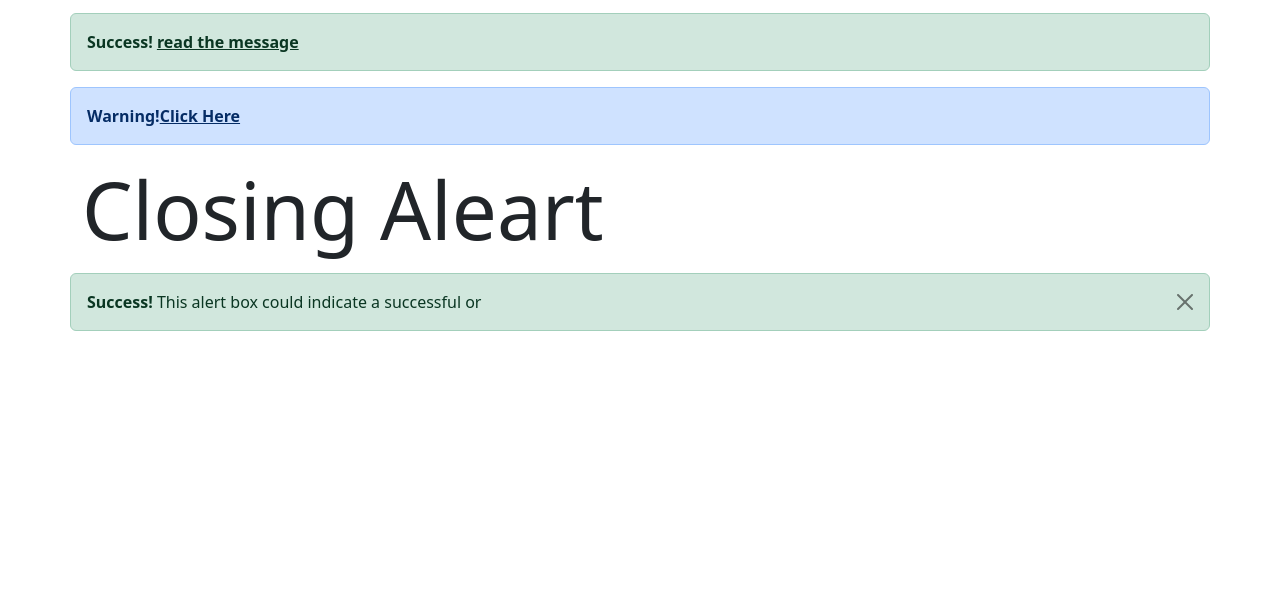
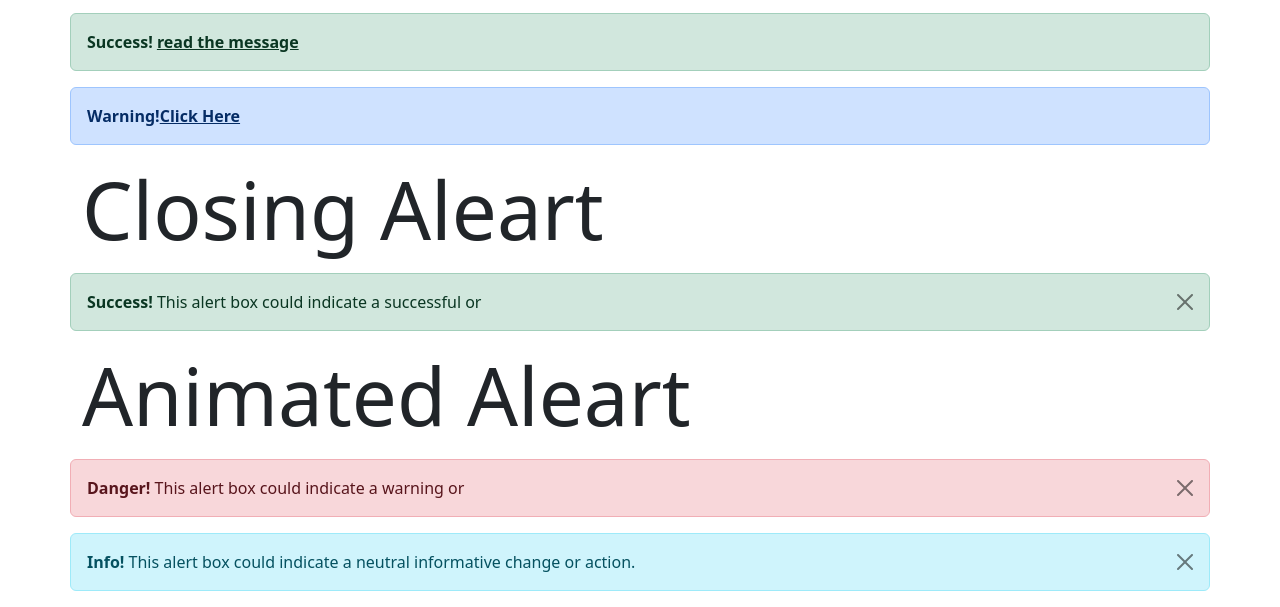
Before and after one commit to Hasib2202/Bootstrap_5, a plain HTML site: page Bootstrap Learning/BS5Aleart.html in a window 1280 px wide. Shown: the part 733-1340 px from the top of the page. Before the commit the page ends 1080 px from the top, so only its background shows below. Drawn offline with nearby package versions, Linux system fonts and the light colour scheme.

Commit message:
Update BS5Aleart.html

```diff
--- a/Bootstrap Learning/BS5Aleart.html
+++ b/Bootstrap Learning/BS5Aleart.html
@@ -63,6 +63,20 @@
         <strong>Success!</strong> This alert box could indicate a successful or
     </div>
 
+    <div class="container">
+        <p class="display-1">Animated Aleart</p>
+    </div>
+
+    <div class="container alert alert-danger alert-dismissible fade show">
+        <button type="button" class="btn-close" data-bs-dismiss="alert"></button>
+        <strong>Danger!</strong> This alert box could indicate a warning or
+    </div>
+
+    <div class="alert alert-info alert-dismissible fade show container">
+        <button type="button" class="btn-close" data-bs-dismiss="alert"></button>
+        <strong>Info!</strong> This alert box could indicate a neutral informative change or action.
+      </div>
+
 
   </body>
 </html>
```
